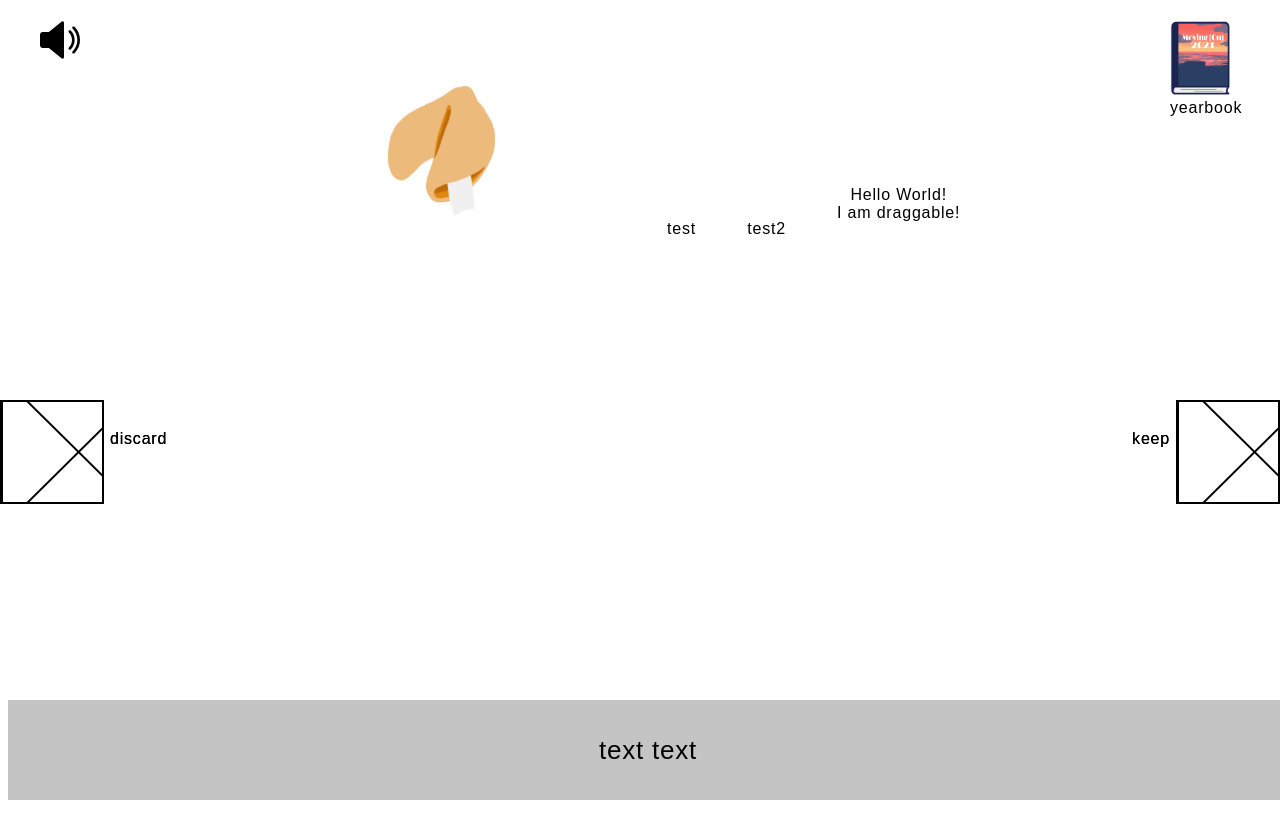
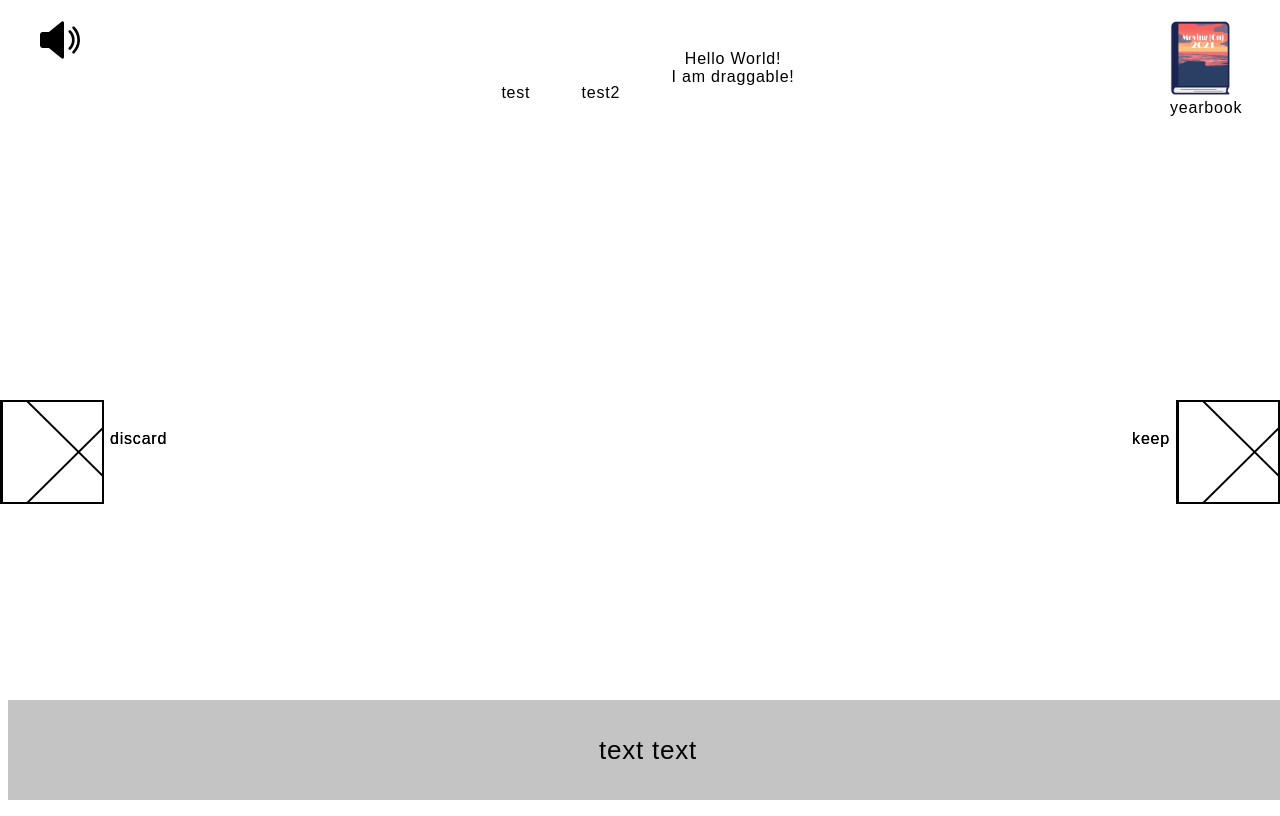
Before and after one commit to emmyc/moving-on, a React (Create React App) app: page /explore in a window 1280 px wide. Built offline with nearby package versions, Linux system fonts and the light colour scheme; a web font is replaced by a local one.

Commit message:
regrouping cookie components

```diff
--- a/src/App.js
+++ b/src/App.js
@@ -1,9 +1,9 @@
 import React from 'react';
-import { BrowserRouter as Router, Route, Switch, Link } from 'react-router-dom';
+import { BrowserRouter as Router, Route, Switch } from 'react-router-dom';
 import './App.scss';
-import maincookie from './assets/maincookie.svg';
+// import maincookie from './assets/maincookie.svg';
 import AudioIcon from './components/AudioIcon';
-import FortuneCookies from './components/Fortune Cookies/FortuneCookies';
+// import FortuneCookies from './components/Fortune Cookies/FortuneCookies';
 import GameWrapper from './components/GameWrapper';
 import IntroPage from './components/IntroPage';
 import Narrative from './components/Narrative';
@@ -20,12 +20,12 @@ function App() {
           <Route path='/yearbook'>
             <Yearbook />
           </Route>
-          <Route path='/fortuneCookies'>
+          {/* <Route path='/fortuneCookies'>
             <FortuneCookies />
-          </Route>
+          </Route> */}
           <Route path='/explore'>
             <GameWrapper>
-            <Link to='/fortuneCookies'><img src={maincookie} style={{height: 200}}/></Link>
+            {/* <Link to='/fortuneCookies'><img src={maincookie} style={{height: 200}}/></Link> */}
               <div>test</div>
               <div>test2</div>
               <p>
```
